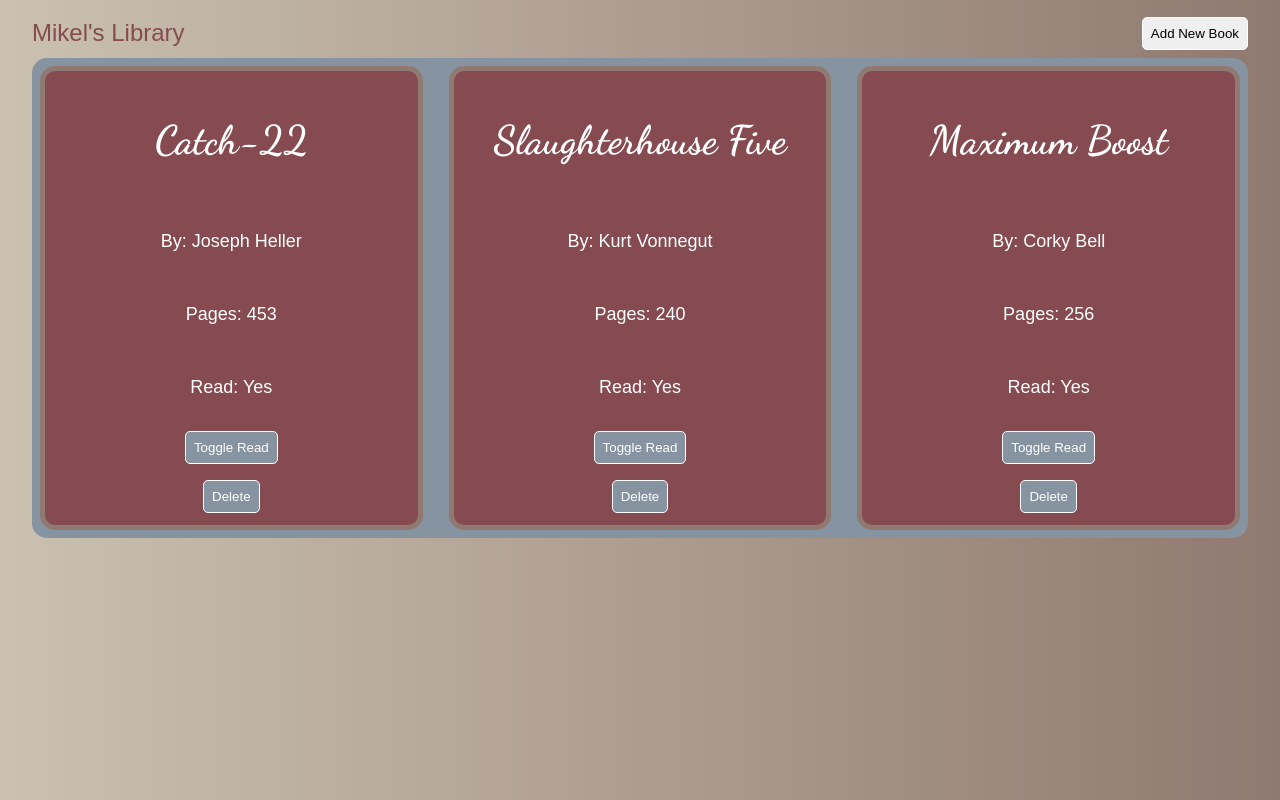
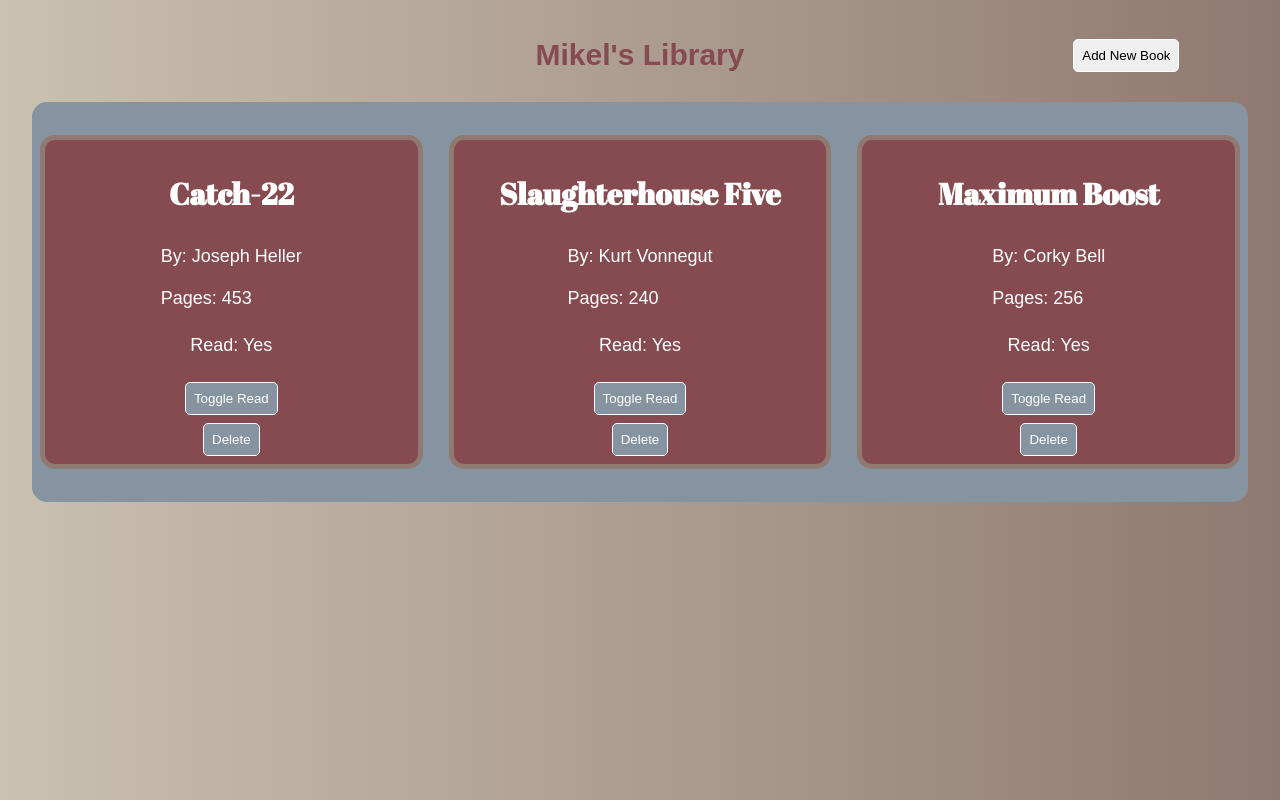
Before and after one commit to mzsigler/library, a plain HTML site: page index.html in a window 1280 px wide. Drawn offline with Linux system fonts and the light colour scheme.

Commit message:
Changed container sizing to shrink down when it's just got the sample entries. I think this one is done

```diff
--- a/app.js
+++ b/app.js
@@ -106,8 +106,8 @@ function displayBook(book, index) {
     newCard.classList.add(titleClass)
     newCard.classList.add(index);
     newCard.innerHTML = `<h2>  ${book.title} </h2>` +
-                        `<p> By: ${book.author} </p>` +
-                        `<p> Pages: ${book.pages} </p>` +
+                        `By: ${book.author} <br> <br>` +
+                        `Pages: ${book.pages} <br>` +
                         `<p class="read-status"> Read: ${book.read} </p>` +
                         `<button class="readButton" id="${index}">Toggle Read</button>` +
                         `<button class="deleteButton" id="${index}">Delete</button>`
--- a/index.html
+++ b/index.html
@@ -6,9 +6,13 @@
     <link rel="stylesheet" href="style.css">
     <script src="app.js" defer></script>
     <meta name="viewport" content="width=device-width, initial-scale=1.0">
-    <title>Document</title>
+    <title>Mikel's Library</title>
 </head>
 <body>
+
+    <div class="header"><p>Mikel's Library </p><button id="btnAddNew">Add New Book</button></div>
+    <div class="wrapper" id="wrapper"></div>
+
     <div class="modal-wrapper hide" id="modal-wrapper"> </div>
     <div class="add-new-modal hide" id="add-new-modal">
         <p>Add a book to the library.</p>
@@ -28,9 +32,5 @@
                 </div>
                 </div>
     </div>
-    <div class="header"><p>Mikel's Library </p><button id="btnAddNew">Add New Book</button></div>
-    <div class="wrapper" id="wrapper"></div>
-
-
 </body>
 </html>
--- a/style.css
+++ b/style.css
@@ -1,5 +1,4 @@
-@import url('https://fonts.googleapis.com/css2?family=Coming+Soon&display=swap');
-@import url('https://fonts.googleapis.com/css2?family=Coming+Soon&family=Dancing+Script:wght@700&display=swap');
+@import url('https://fonts.googleapis.com/css2?family=Abril+Fatface&display=swap');
 
 :root {
     font-size: 18px;
@@ -20,14 +19,24 @@ body {
 
 .header {
     color: var(--maroon);
-    height: 50px;
     font-size: 24px;
     border-radius: 15px;
     width: 100%;
-    display: flex;
+    display: grid;
+    grid-template-columns: repeat(5, 1fr);
+    justify-items: center;
     align-items: center;
-    justify-content: center;
     width: 95vw;
+}
+
+.header > p {
+    grid-column: 3 / span 1;
+    font-size: 30px;
+    font-weight: bolder;
+}
+
+.header > button {
+    grid-column: 5 / -1;
 }
 
 button {
@@ -36,18 +45,17 @@ button {
     padding: 8px;
 }
 
-#btnAddNew {
-    margin-left: auto;
-}
 
 .wrapper {
     width: 95vw;
-    min-height: 60vh;
+    min-height: 400px;
     border-radius: 15px;
     display: grid;
-    grid-template-columns: repeat(auto-fit, minmax(250px, 1fr));
+    grid-template-columns: repeat(auto-fit, minmax(300px, 1fr));
+    grid-auto-rows: min-content;
     background-color: var(--slate);
     gap: 10px;
+    align-content: center;
 }
 
 
@@ -94,6 +102,7 @@ button {
 }
 
 .add-new-modal {
+    border: 5px solid var(--cognac);
     width: 500px;
     padding: 8px;
     min-height: 50vh;
@@ -149,8 +158,6 @@ input {
 }
 
 .card > h2 {
-    /* font-family: 'Patrick Hand', cursive; */
-    /* font-family: 'Coming Soon', cursive; */
-    font-family: 'Dancing Script', cursive;
-    font-size: 40px;
+    font-family: 'Abril Fatface', cursive;
+    font-size: 30px;
 }
```
